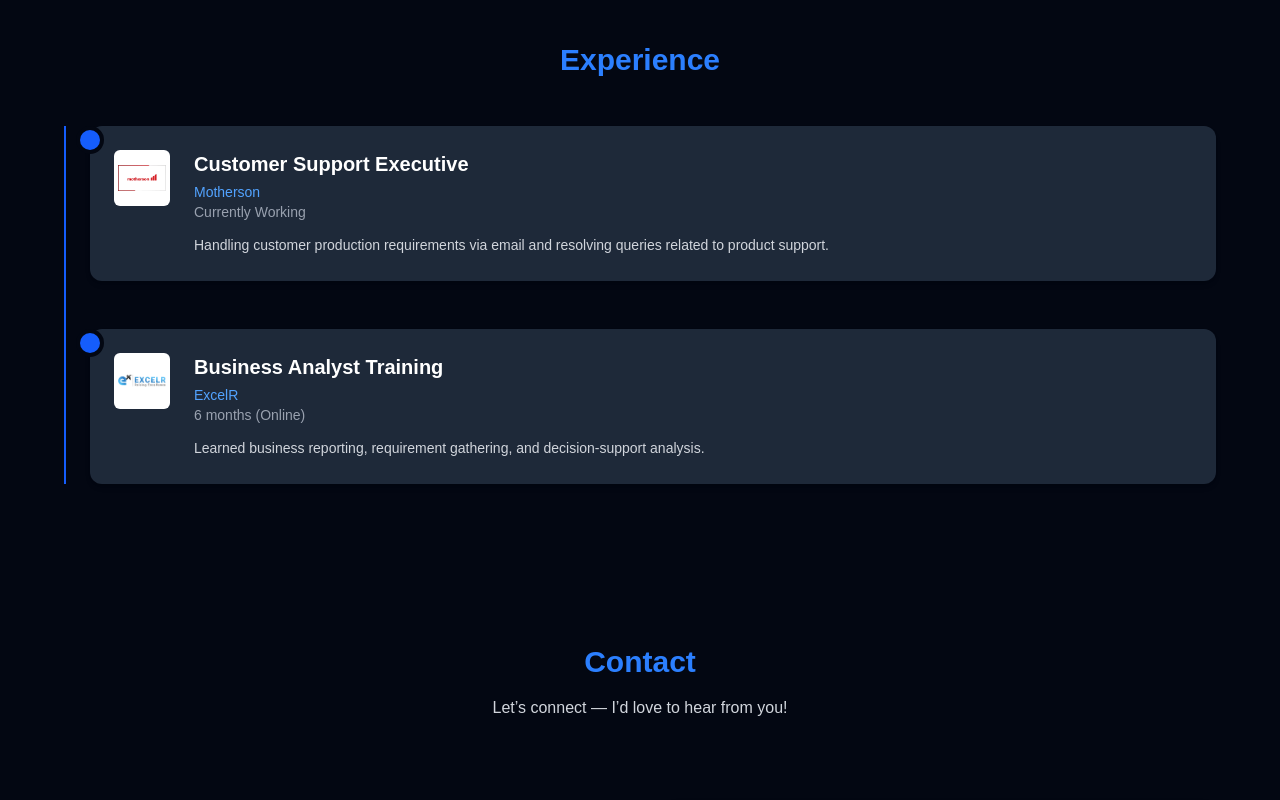
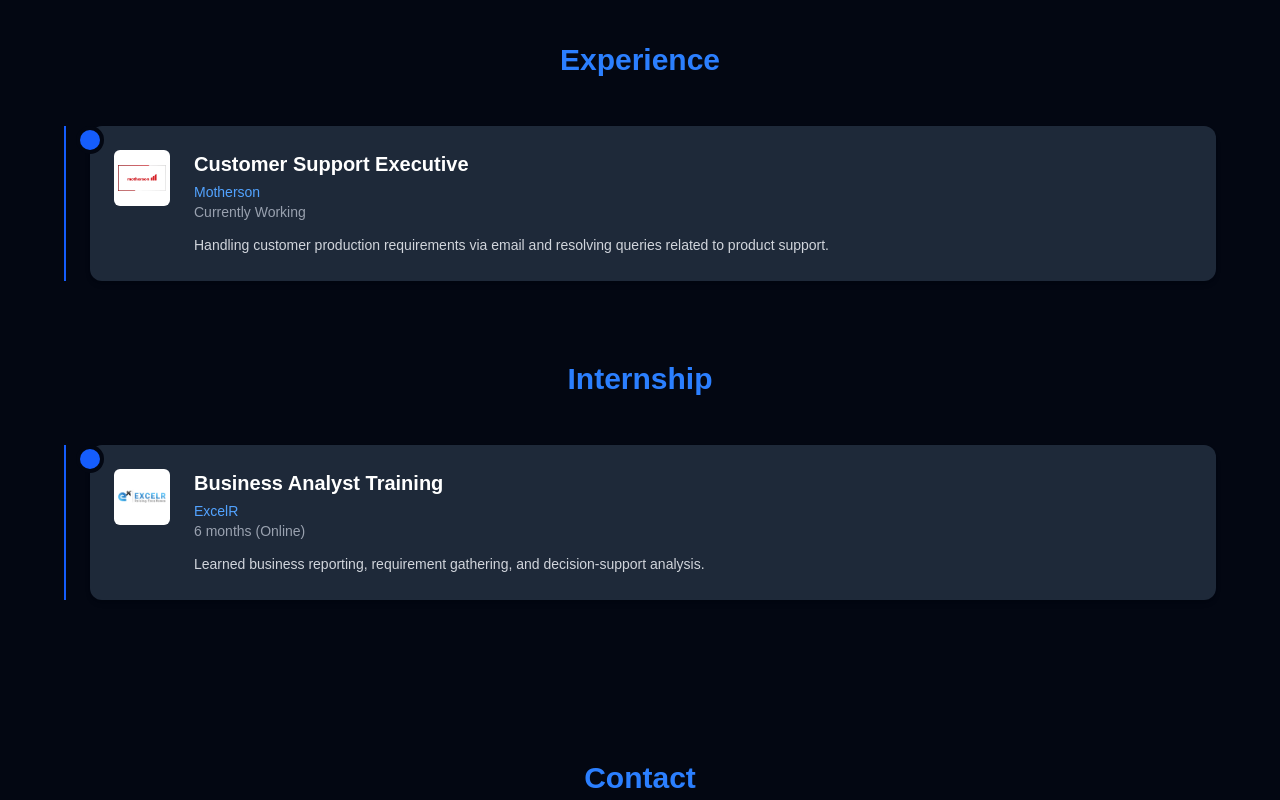
Before and after one commit to NileshEdake/portfolio, a React (Vite) app: page / in a window 1280 px wide. Shown: the part 2620-3420 px from the top of the page. Built offline with nearby package versions, Linux system fonts and the light colour scheme.

Commit message:
Update Experience.jsx

```diff
--- a/src/components/Experience.jsx
+++ b/src/components/Experience.jsx
@@ -1,8 +1,9 @@
-import React from 'react'
+import React from 'react';
 import mothersonLogo from "../images/motherson.png";
 import excelrLogo from "../images/excelR.png";
 
-const experience = [
+// Separate arrays for experience and internship
+const workExperience = [
   {
     title: "Customer Support Executive",
     company: "Motherson",
@@ -11,7 +12,9 @@ const experience = [
     description:
       "Handling customer production requirements via email and resolving queries related to product support.",
   },
+];
 
+const internships = [
   {
     title: "Business Analyst Training",
     company: "ExcelR",
@@ -27,26 +30,21 @@ const Experience = () => {
     <section id="experience" className="bg-gray-950 text-white py-20 px-6">
       <div className="max-w-6xl mx-auto space-y-20">
 
+        {/* Work Experience Section */}
         <div>
           <h2 className="text-3xl font-bold text-blue-500 mb-12 text-center">
             Experience
           </h2>
           <div className="relative border-l-2 border-blue-600 pl-6 space-y-12">
-      {experience.map((item, index) => (
+            {workExperience.map((item, index) => (
               <div key={index} className="relative group">
-          {/* Timeline dot */}
                 <span className="absolute -left-[10px] top-1 w-5 h-5 bg-blue-600 rounded-full ring-4 ring-gray-950"></span>
-
-          {/* Card with image */}
                 <div className="bg-gray-800 p-6 rounded-xl shadow-md group-hover:shadow-lg transition flex flex-col sm:flex-row items-start gap-6">
-            {/* Logo or icon */}
                   <img
                     src={item.logo}
                     alt={item.company}
                     className="w-14 h-14 rounded-md object-contain bg-white p-1"
                   />
-
-            {/* Content */}
                   <div>
                     <h3 className="text-xl font-semibold text-white mb-1">
                       {item.title}
@@ -66,10 +64,45 @@ const Experience = () => {
             ))}
           </div>
         </div>
+
+        {/* Internship Section */}
+        <div>
+          <h2 className="text-3xl font-bold text-blue-500 mb-12 text-center">
+            Internship
+          </h2>
+          <div className="relative border-l-2 border-blue-600 pl-6 space-y-12">
+            {internships.map((item, index) => (
+              <div key={index} className="relative group">
+                <span className="absolute -left-[10px] top-1 w-5 h-5 bg-blue-600 rounded-full ring-4 ring-gray-950"></span>
+                <div className="bg-gray-800 p-6 rounded-xl shadow-md group-hover:shadow-lg transition flex flex-col sm:flex-row items-start gap-6">
+                  <img
+                    src={item.logo}
+                    alt={item.company}
+                    className="w-14 h-14 rounded-md object-contain bg-white p-1"
+                  />
+                  <div>
+                    <h3 className="text-xl font-semibold text-white mb-1">
+                      {item.title}
+                    </h3>
+                    <p className="text-sm text-blue-400 font-medium">
+                      {item.company}
+                    </p>
+                    <p className="text-sm text-gray-400 mb-3">
+                      {item.duration}
+                    </p>
+                    <p className="text-gray-300 text-sm leading-relaxed">
+                      {item.description}
+                    </p>
+                  </div>
+                </div>
+              </div>
+            ))}
+          </div>
+        </div>
+
       </div>
     </section>
+  );
+};
 
-  )
-}
-
-export default Experience
+export default Experience;
```
Lines whose indentation alone changed are shown as unchanged.
